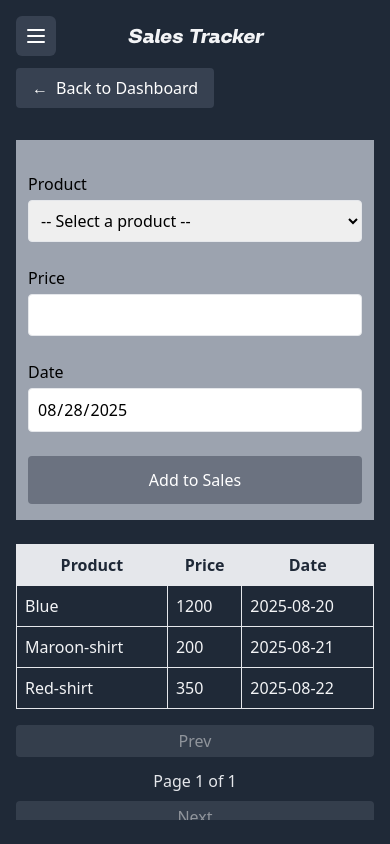
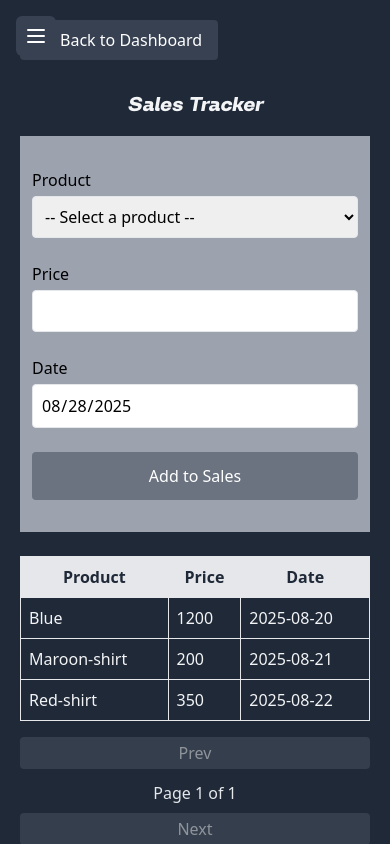
Before and after one commit to dlsntos/smart-target-admin-dashboard, a React (Vite) app: page /dashboard/sales in a window 390 px wide. Built offline with nearby package versions, Linux system fonts and the light colour scheme.

Commit message:
adjust padding in mobile mode

```diff
--- a/src/pages/dashboard/ConsentAnalytics.jsx
+++ b/src/pages/dashboard/ConsentAnalytics.jsx
@@ -3,13 +3,13 @@ import PieChartComponent from "../../components/PieChart";
 import BackButton from "../../components/BackButton";
 function ConsentAnalytics() {
   return (
-    <div className="flex flex-col items-center h-full md:ml-64 p-4 overflow-y-auto">
+    <div className="flex flex-col items-center h-full md:ml-64 p-5 overflow-y-auto">
+      <div className="w-full flex justify-start mb-4">
+  			<BackButton />
+			</div>
       <h1 className="my-5 text-2xl text-gray-200 font-lupio">
         Consent Analytics
       </h1>
-			<div className="w-full flex justify-start mb-4">
-  			<BackButton />
-			</div>
       <div className="flex flex-col md:flex-row gap-1 h-full w-full">
         <div className="flex-1 min-h-[250px] md:min-h-[300px] lg:min-h-[350px] flex items-center justify-center bg-gray-800 p-4 rounded-2xl shadow">
           <PieChartComponent />
--- a/src/pages/dashboard/Demographics.jsx
+++ b/src/pages/dashboard/Demographics.jsx
@@ -3,10 +3,10 @@ import BackButton from "../../components/BackButton";
 function Demographics() {
   return (
     <div className="flex flex-col items-center h-full lg:ml-64 p-5">
-      <h1 className="my-5 text-2xl text-gray-200 font-lupio">Demographic Analytics</h1>
       <div className="w-full flex justify-start mb-4">
   		  <BackButton />
 		  </div>
+      <h1 className="my-5 text-2xl text-gray-200 font-lupio">Demographic Analytics</h1>
 			<BarChartComponent />
     </div>
   );
--- a/src/pages/dashboard/Feedback.jsx
+++ b/src/pages/dashboard/Feedback.jsx
@@ -83,7 +83,7 @@ function Feedback() {
   };
 
   return (
-  <div className="flex flex-col items-center h-full ml-0 lg:ml-64 px-4 sm:px-6 md:px-8 pt-20 sm:pt-10">
+  <div className="flex flex-col items-center h-full ml-0 lg:ml-64 px-5 sm:px-6 md:px-8 pt-20 sm:pt-10">
     {/* Date Filter */}
     <div className="w-full flex justify-start mb-4">
       <BackButton />
@@ -145,7 +145,7 @@ function Feedback() {
     </div>
 
     {/* Pagination Controls */}
-    <div className="flex flex-col sm:flex-row gap-2 mt-6 items-center w-full sm:w-auto">
+    <div className="flex flex-col sm:flex-row gap-2 mt-6 items-center w-full sm:w-auto pb-10 md:pb-0">
       <button
         onClick={() => setCurrentPage((p) => Math.max(p - 1, 1))}
         disabled={currentPage === 1}
--- a/src/pages/dashboard/Sales.jsx
+++ b/src/pages/dashboard/Sales.jsx
@@ -73,13 +73,13 @@ function Sales () {
   const totalPages = Math.max(1, Math.ceil(sales.length / itemsPerPage));
 
 return(
-  <div className="flex flex-col items-center h-full ml-0 lg:ml-64 px-4 sm:px-6 md:px-8 py-6">
-    <h1 className="font-lupio text-gray-100 text-xl sm:text-2xl mb-4">Sales Tracker</h1>
-		<div className="w-full flex justify-start mb-4">
+  <div className="flex flex-col items-center h-full ml-0 lg:ml-64 px-5 sm:px-6 md:px-8 pt-5 overflow-x-auto">
+    <div className="w-full flex justify-start mb-4">
   		<BackButton />
 		</div>
+    <h1 className="font-lupio text-gray-100 text-xl sm:text-2xl mb-4">Sales Tracker</h1>
     {/* Sales Product Tracking input container */}
-    <div className="w-full lg:w-[1100px] py-5 bg-gray-400 overflow-x-auto">
+    <div className="w-full lg:w-[1100px] py-5 bg-gray-400">
       <form onSubmit={handleSubmit} className="flex flex-col sm:flex-row flex-wrap justify-evenly">
         <div className="flex flex-col sm:flex-row items-start sm:items-center p-3 w-full sm:w-auto">
           <label className="block mr-0 sm:mr-5 mb-1 sm:mb-0">Product</label>
@@ -159,7 +159,7 @@ return(
     </div>
 
     {/* Table of sold items */}
-    <div className="w-full lg:w-[1100px] mt-6 overflow-x-auto">
+    <div className="w-full lg:w-[1100px] mt-6">
       <table className="w-full border">
         <thead className="bg-gray-200 text-gray-800">
           <tr>
@@ -180,7 +180,7 @@ return(
       </table>
 
       {/* Pagination Controls */}
-      <div className="flex flex-col sm:flex-row gap-2 mt-4 justify-center items-center">
+      <div className="flex flex-col sm:flex-row gap-2 mt-4 justify-center items-center pb-10 lg:pb-0">
         <button
           onClick={() => setCurrentPage((p) => Math.max(p - 1, 1))}
           disabled={currentPage === 1}
```
